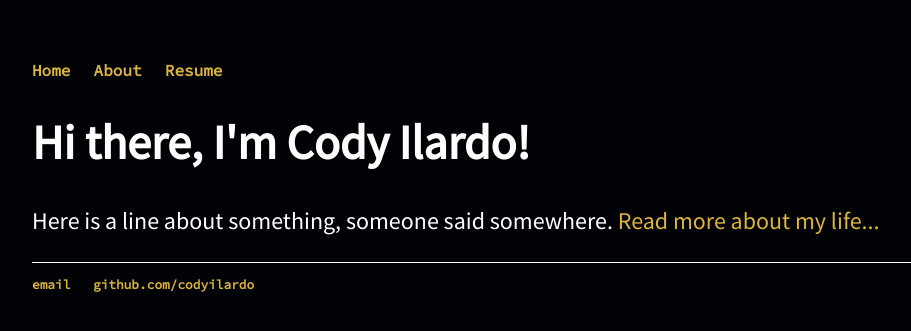
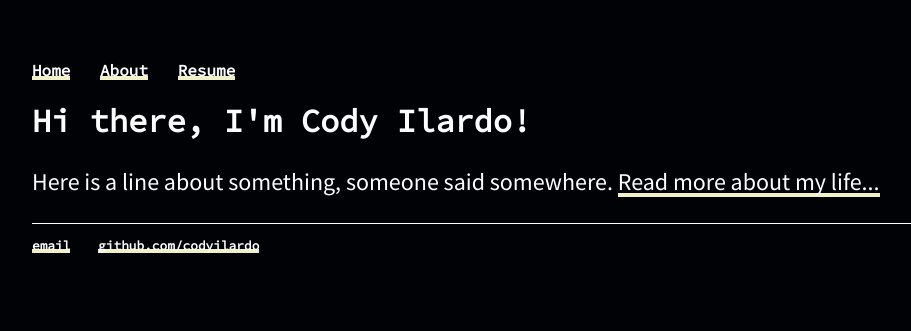
Before and after one commit to codyilardo/codyilardo.github.io, a Jekyll site: the page built from index.html, in a window 1280 px wide. Shown: the top 331 px of the page, without its empty margins (160-1071 px from the left). Built offline with Jekyll 4.4.1, drawn with Linux system fonts in a browser that asks for light colours.

Commit message:
Update main.css

```diff
--- a/css/main.css
+++ b/css/main.css
@@ -1,12 +1,16 @@
 @import url(//fonts.googleapis.com/css?family=Source+Sans+Pro&display=swap);
 @import url(//fonts.googleapis.com/css?family=Source+Code+Pro&display=swap);
+
+:root {
+  --mainColor: #f0f0c9;
+}
 
 body {
     background-color: #010205;
     color: #fcfdff;
     margin: 60px auto;
     width: 70%;
-    font-family: 'Source Sans Pro', 'Source Sans', 'Helvetica', sans-serif;
+    font-family: 'Source Code Pro', monospace;
 }
 nav ul, footer ul {
     padding: 0px;
@@ -14,21 +18,36 @@ nav ul, footer ul {
     font-weight: bold;
 }
 nav ul li, footer ul li {
-    font-family: 'Source Code Pro', 'Source Code', 'Inconsolata', monospace;
+    font-family: 'Source Code Pro', monospace;
     display: inline;
     margin-right: 20px;
 }
+
 a {
-    text-decoration: none;
-    color: #dcb43e;
+  background:
+     linear-gradient(
+       to bottom, var(--mainColor) 0%,
+       var(--mainColor) 100%
+     );
+    background-position: 0 100%;
+    background-repeat: repeat-x;
+    background-size: 4px 4px;
+  color: #fcfdff;
+  text-decoration: none;
+  transition: background-size .2s;
 }
+
 a:hover {
-    text-decoration: underline;
+  background-size: 4px 50px;
+  text-decoration: none;
+}
+
 }
 h1 {
     font-size: 3em;
 }
 p {
+    font-family: 'Source Sans Pro', sans-serif;
     font-size: 1.5em;
     line-height: 1.4em;
     color: #fcfdff;
```
